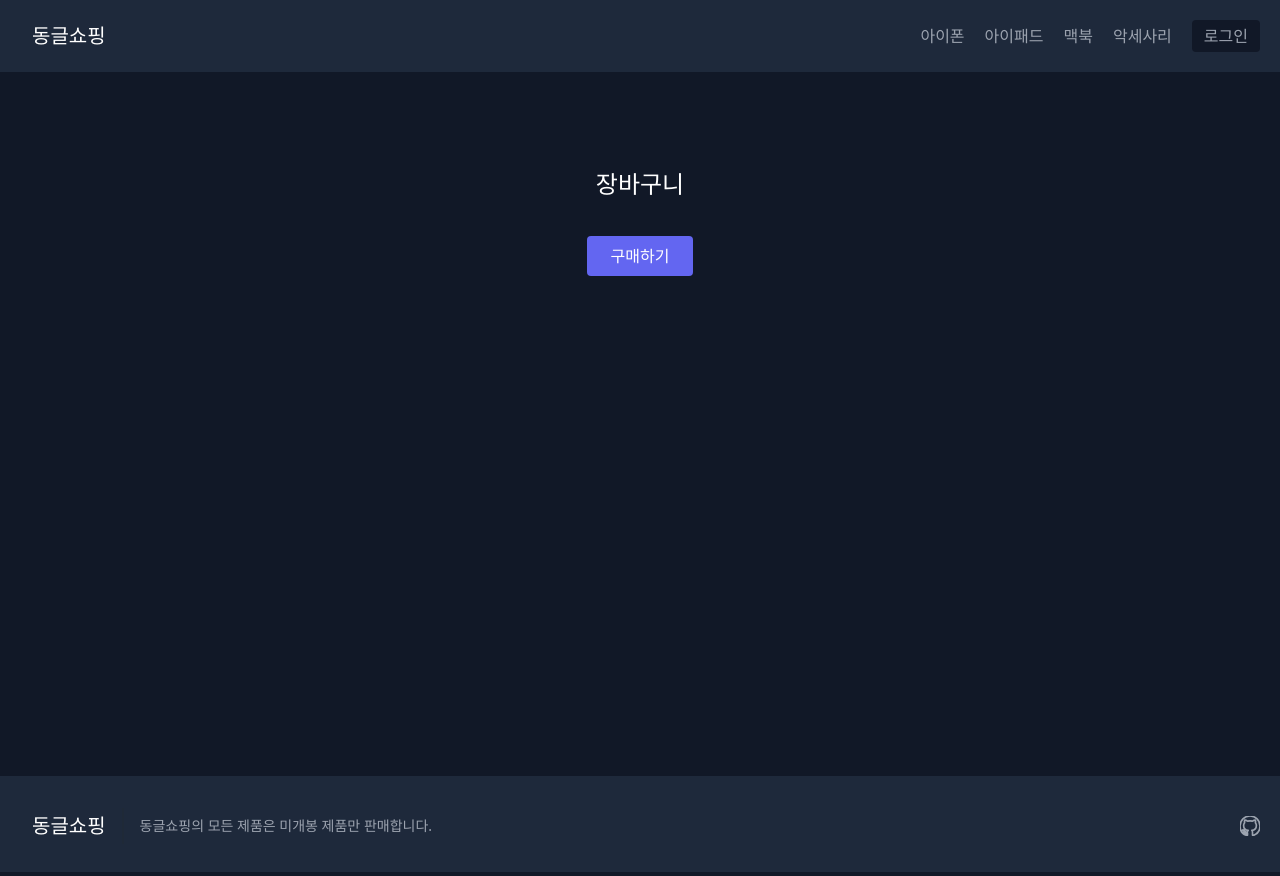
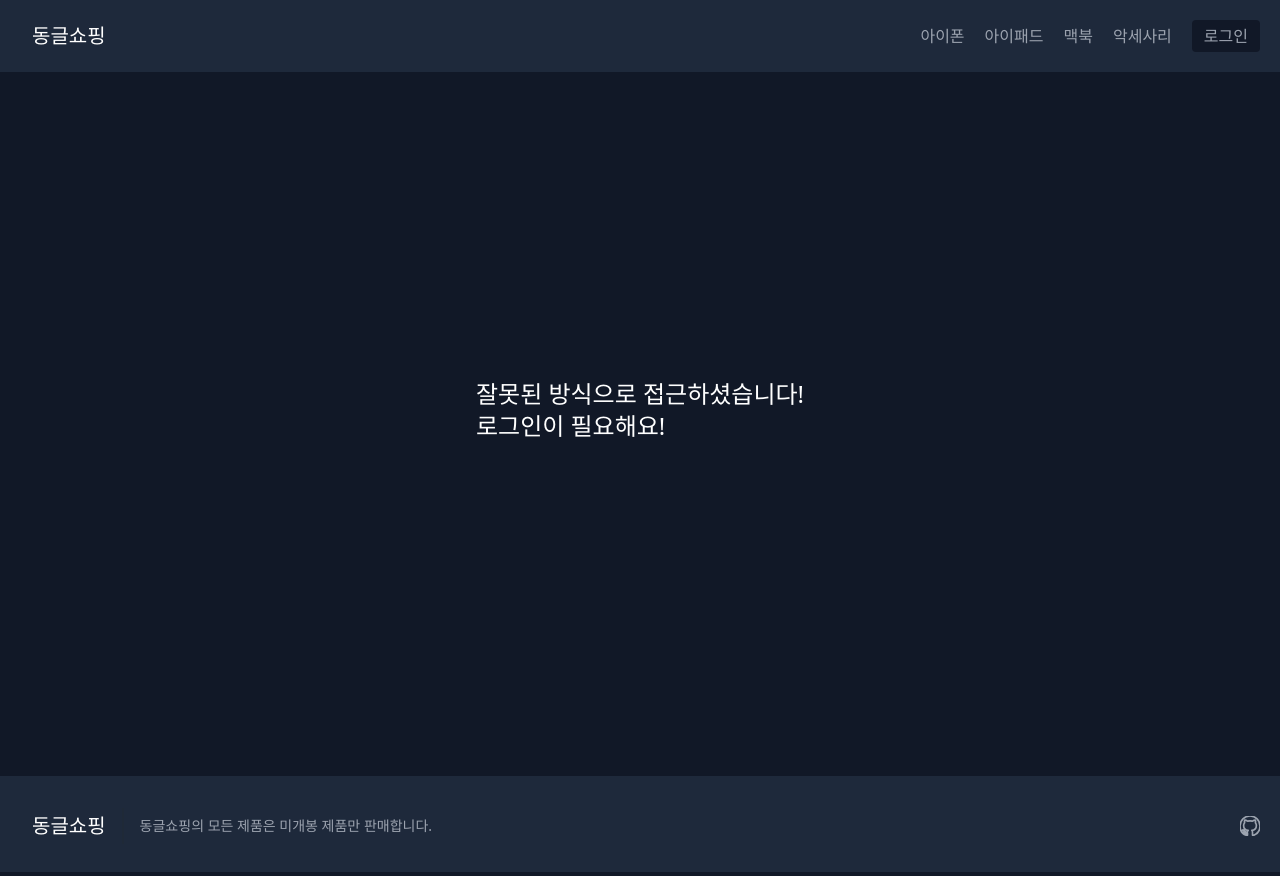
Before and after one commit to Haribo947345/cra-shop, a React (Create React App) app: page /baskets in a window 1280 px wide. Built offline with nearby package versions, Linux system fonts and the light colour scheme.

Commit message:
fix: ConText로 인증한 로그인상태관리 Redux로 변경 및 URL보호

```diff
--- a/src/App.js
+++ b/src/App.js
@@ -1,6 +1,7 @@
 import { Route, Routes } from "react-router-dom";
 
 // Pages
+import ErrorPage from "./Pages/Error";
 import Home from "./Pages/Home";
 import IPhoneList from "./Pages/iPhoneList";
 import IPadList from "./Pages/iPadList";
@@ -18,11 +19,16 @@ import FindPassword from "./Pages/FindPassword";
 import MainHeader from "./Component/Home/MainHeader";
 import MainFooter from "./Component/Home/MainFooter";
 
+// 비로그인 처리
+import { useSelector } from "react-redux";
+
 function App() {
+  const isLoggedIn = useSelector((state) => state.isLoggedIn.user);
   return (
     <>
       <MainHeader />
       <Routes>
+        <Route path="*" element={<ErrorPage />} />
         <Route path="/" element={<Home />} />
         <Route path="/iphone" element={<IPhoneList />} />
         <Route path="/iphone/:id" element={<ItemInfo />} />
@@ -32,9 +38,11 @@ function App() {
         <Route path="/macbook/:id" element={<ItemInfo />} />
         <Route path="/acc" element={<AccList />} />
         <Route path="/acc/:id" element={<ItemInfo />} />
-        <Route path="/buyitem/:id" element={<BuyItem />} />
-        <Route path="/baskets" element={<Basket />} />
-        <Route path="/basketsbuyitem" element={<BasketsBuyItem />} />
+        {isLoggedIn && <Route path="/buyitem/:id" element={<BuyItem />} />}
+        {isLoggedIn && <Route path="/baskets" element={<Basket />} />}
+        {isLoggedIn && (
+          <Route path="/basketsbuyitem" element={<BasketsBuyItem />} />
+        )}
         <Route path="/login" element={<Login />} />
         <Route path="/signup" element={<SignUp />} />
         <Route path="/findpassword" element={<FindPassword />} />
--- a/src/Component/Home/MainHeader.js
+++ b/src/Component/Home/MainHeader.js
@@ -7,7 +7,7 @@ function MainHeader() {
   const navigate = useNavigate();
   const dispatch = useDispatch();
 
-  const user = useSelector((state) => state.islogin.user);
+  const isLoggedIn = useSelector((state) => state.isLoggedIn.user);
 
   const logoutHandler = () => {
     localStorage.removeItem("user");
@@ -49,7 +49,7 @@ function MainHeader() {
           >
             악세사리
           </span>
-          {user ? (
+          {isLoggedIn ? (
             <span
               onClick={() => navigate("baskets")}
               className="mr-5 hover:text-white cursor-pointer"
@@ -58,7 +58,7 @@ function MainHeader() {
             </span>
           ) : null}
         </nav>
-        {user ? (
+        {isLoggedIn ? (
           <button
             onClick={logoutHandler}
             className="inline-flex items-center bg-gray-900 border-0 py-1 px-3 focus:outline-none hover:bg-gray-700 rounded text-base mt-4 md:mt-0 cursor-pointer"
--- a/src/Component/ItemInfo/MainInfo.js
+++ b/src/Component/ItemInfo/MainInfo.js
@@ -8,7 +8,7 @@ function MainInfo() {
   const navigate = useNavigate();
   // 로그인 확인하기
 
-  const user = useSelector((state) => state.islogin.user);
+  const isLoggedIn = useSelector((state) => state.isLoggedIn.user);
 
   // URL주소 ID값 가져오기
   const { id } = useParams();
@@ -21,7 +21,7 @@ function MainInfo() {
 
   // 장바구니 추가하기
   const onClickBasket = (el) => () => {
-    if (user) {
+    if (isLoggedIn) {
       const Baskets = JSON.parse(localStorage.getItem("baskets")) || [];
       let boolean = false;
       Baskets.forEach((BasketsEl) => {
@@ -41,7 +41,7 @@ function MainInfo() {
   };
 
   const onClickBuyItem = () => {
-    if (user) {
+    if (isLoggedIn) {
       navigate(`/buyitem/${id}`);
     } else {
       alert("로그인이 필요합니다.");
--- /dev/null
+++ b/src/Pages/Error.js
@@ -0,0 +1,15 @@
+function ErrorPage() {
+  return (
+    <section className="flex justify-center items-center last:text-gray-400 bg-gray-900 body-font min-h-full pb-24">
+      <div className="container px-5 py-24 mx-auto">
+        <h1 className="flex justify-center text-2xl text-white mb-7">
+          잘못된 방식으로 접근하셨습니다!
+          <br />
+          로그인이 필요해요!
+        </h1>
+      </div>
+    </section>
+  );
+}
+
+export default ErrorPage;
--- a/src/Store/store.js
+++ b/src/Store/store.js
@@ -13,8 +13,8 @@ const baskets = createSlice({
   },
 });
 
-const loginSlice = createSlice({
-  name: "login",
+const memberSlice = createSlice({
+  name: "member",
   initialState: {
     user: null,
     isAuthenticated: false,
@@ -32,11 +32,11 @@ const loginSlice = createSlice({
 });
 
 export const { ChangeBaskets, DeleteBaskets } = baskets.actions;
-export const { login, logout } = loginSlice.actions;
+export const { login, logout } = memberSlice.actions;
 
 export default configureStore({
   reducer: {
     baskets: baskets.reducer,
-    islogin: loginSlice.reducer,
+    isLoggedIn: memberSlice.reducer,
   },
 });
```
